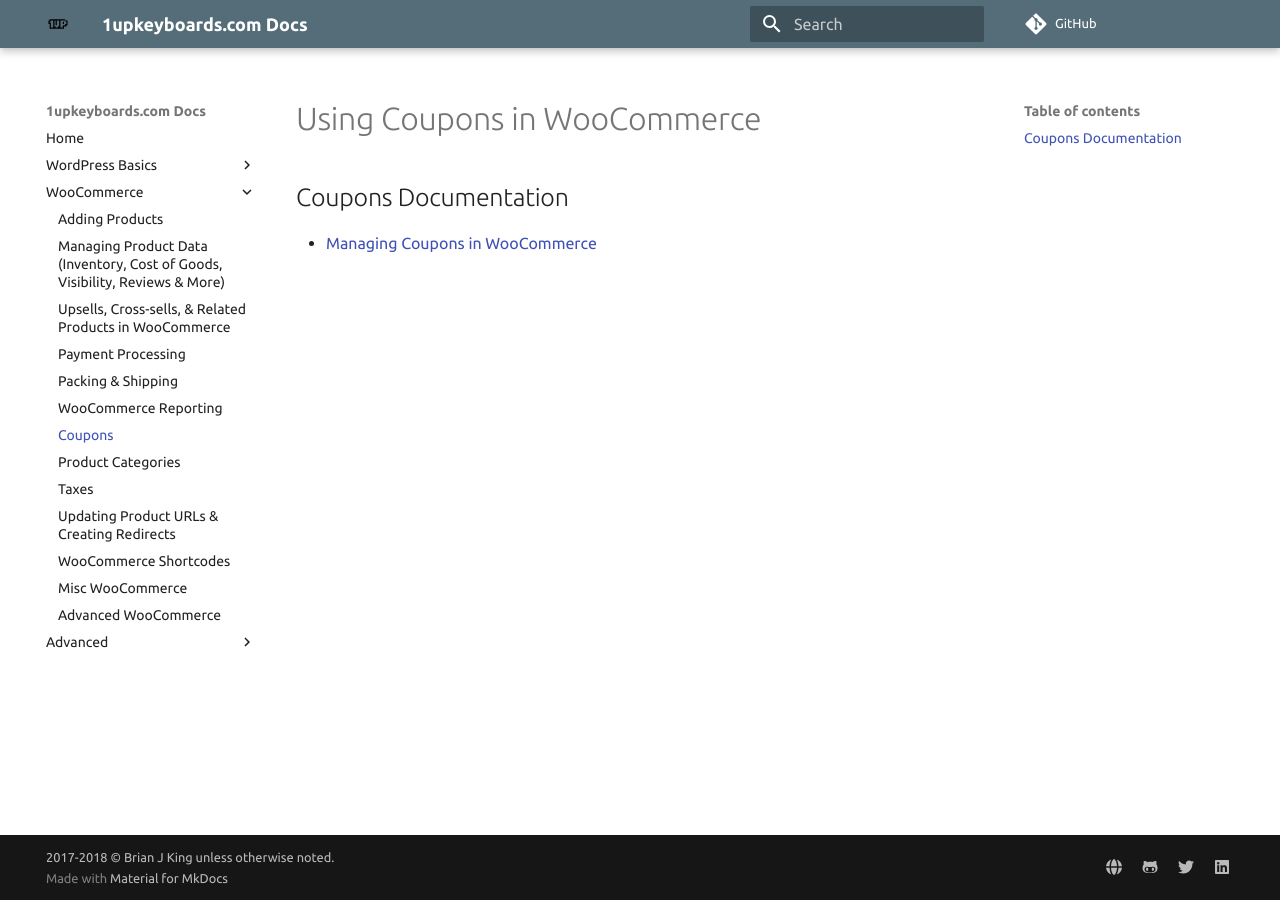
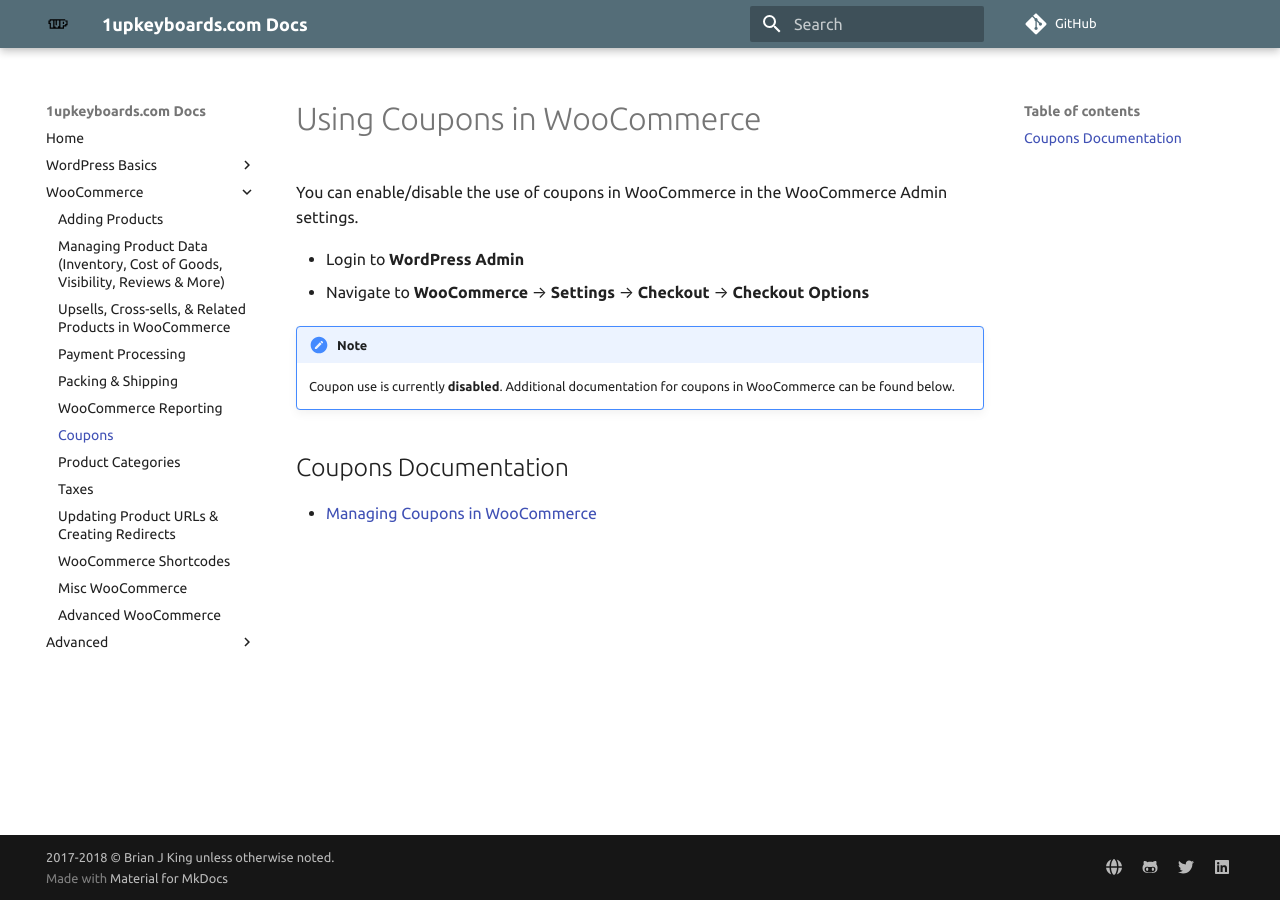
Before and after one commit to brianjking/1upkeyboard-docs, an MkDocs documentation site: the page built from docs/woocommerce/woo-coupons.md, in a window 1280 px wide. Built offline with MkDocs 1.6.1 and Material for MkDocs 9.7.7, drawn with Linux system fonts in a browser that asks for light colours; comment, search, counter and statistics services are not loaded; old or Windows-style settings are respelled for this version of MkDocs.

Commit message:
coupons completion

```diff
--- a/docs/woocommerce/woo-coupons.md
+++ b/docs/woocommerce/woo-coupons.md
@@ -1,5 +1,12 @@
 # Using Coupons in WooCommerce
 
+You can enable/disable the use of coupons in WooCommerce in the WooCommerce Admin settings.
+
+* Login to **WordPress Admin**
+* Navigate to **WooCommerce** --> **Settings** --> **Checkout** --> **Checkout Options**
+
+!!! note
+ 	Coupon use is currently **disabled**. Additional documentation for coupons in WooCommerce can be found below.
 
 ## Coupons Documentation
 
```
